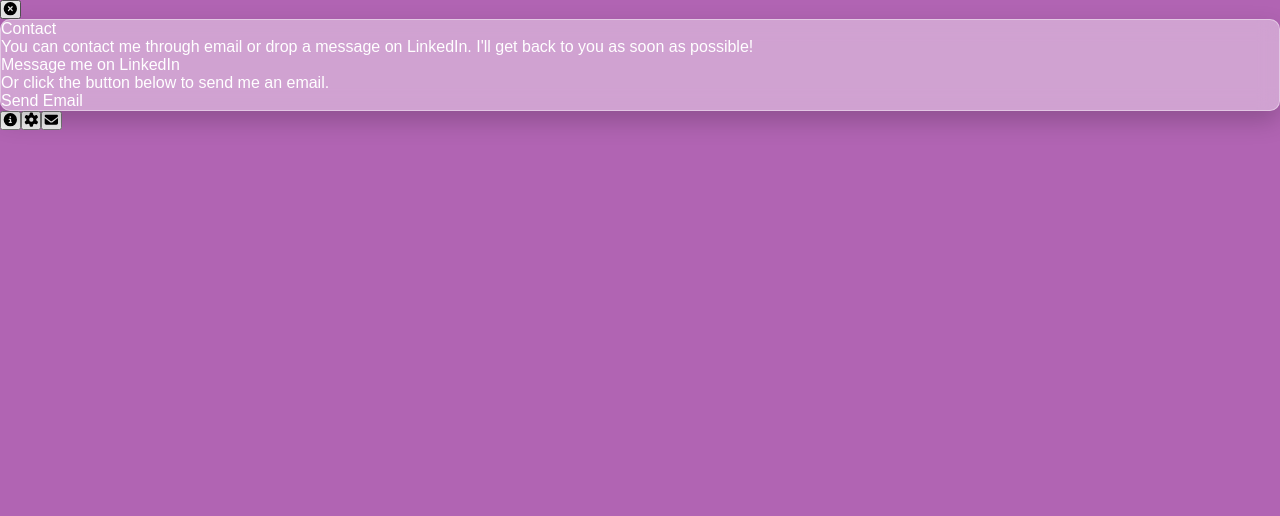
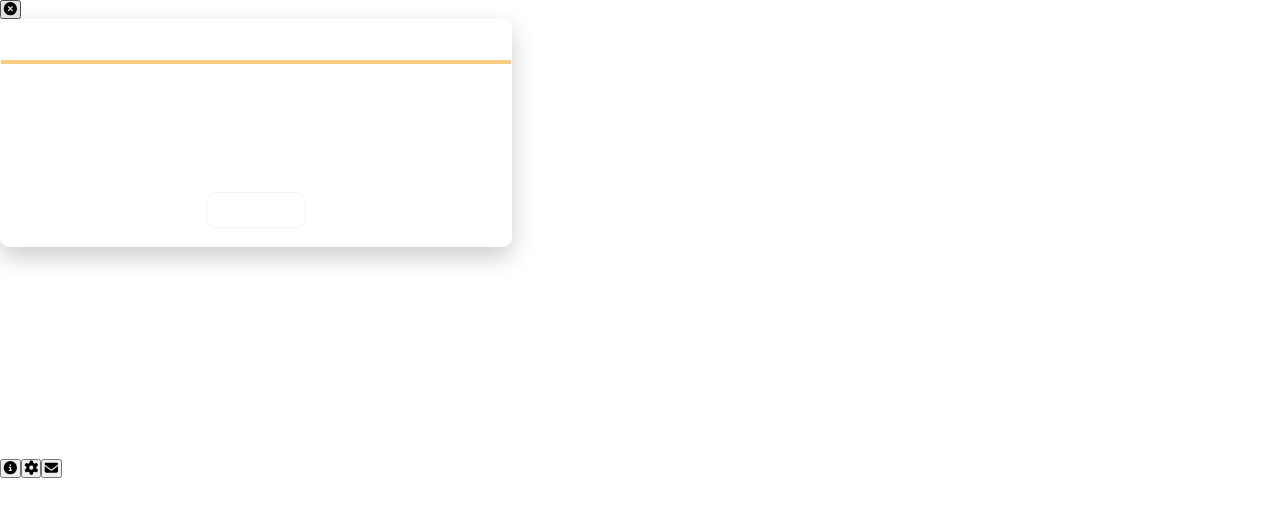
Before and after one commit to OscarRapale/desktop-os, a Next.js app: page / in a window 1280 px wide. Both pictures are taken after a click on the button 51 px from the left and 9 px from the top of the page. Shown: the top 516 px of the page. Built offline with nearby package versions, Linux system fonts and the light colour scheme; a web font is replaced by a local one.

Commit message:
Refactor ContactWindow component: update layout with CSS modules, enhance styling, and fix background color

```diff
--- a/src/app/components/AboutWindow.module.css
+++ b/src/app/components/AboutWindow.module.css
@@ -14,7 +14,7 @@
 
 .line
 {
-  width: 80%;
+  width: 100%;
   height: 4px;
   background-color: #5CF5CB;
   opacity: 0.7;
--- a/src/app/components/ContactWindow.jsx
+++ b/src/app/components/ContactWindow.jsx
@@ -1,20 +1,31 @@
 import React from "react";
+import styles from "./ContactWindow.module.css";
 
 const ContactWindow = () => {
   return (
+    <div className={styles.cardContainer}>
       <div className="card">
-      <div className="contactTItle">Contact</div>
-      <div className="cardBody">
-        <div className="contactText">
+        <div className={styles.contactTitle}>Contact</div>
+        <div className={styles.line}></div>
+        <div className={styles.cardBody}>
+          <div className={styles.cardText}>
             <p>
-            You can contact me through email or drop a message on LinkedIn. I'll
-            get back to you as soon as possible!
+              You can contact me through email or drop a message on LinkedIn.{" "}
+              <br />
+              I'll get back to you as soon as possible!
             </p>
+            <br />
             <p>
               Message me on <a href="">LinkedIn</a> <br />
               Or click the button below to send me an email.
             </p>
-          <a href="mailto:oscarrapale@gmail.com">Send Email</a>
+            <br />
+            <a className={styles.emailBtn} href="mailto:oscarrapale@gmail.com">
+              Send Email
+            </a>
+            <br />
+            <br />
+          </div>
         </div>
       </div>
     </div>
--- /dev/null
+++ b/src/app/components/ContactWindow.module.css
@@ -0,0 +1,39 @@
+.cardContainer {
+    width: 40vw;
+    height: 55vh;
+    display: flex;
+    flex-direction: column;
+}
+
+.contactTitle {
+    padding: .7rem;
+    margin-left: 1rem;
+    text-align: left;
+}
+
+.line
+{
+  width: 100%;
+  height: 4px;
+  background-color: #f5b64a;
+  opacity: 0.7;
+  margin-bottom: 20px;
+}
+
+.cardBody {
+    text-align: center;
+}
+
+.emailBtn {
+    border: 1px solid whitesmoke;
+    border-radius: 10px;
+    padding: 8px;
+    cursor: pointer;
+    transition: transform 0.3s ease;
+    display: inline-block;
+}
+
+.emailBtn:hover {
+    background-color: cadetblue;
+    transform: scale(1.1);
+}
--- a/src/app/globals.css
+++ b/src/app/globals.css
@@ -12,7 +12,7 @@
 
 body {
   color: var(--foreground);
-  background: #b164b3;
+  background: var(--background);
   font-family: var(--font-newrodinpro), Arial, Helvetica, sans-serif;
   -webkit-font-smoothing: antialiased;
   -moz-osx-font-smoothing: grayscale;
```
Lines whose indentation alone changed are shown as unchanged.
